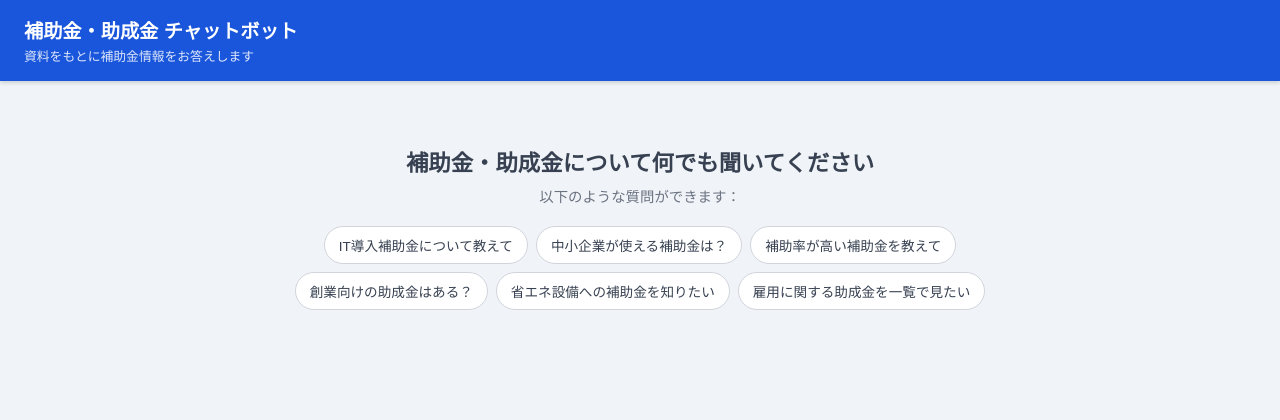
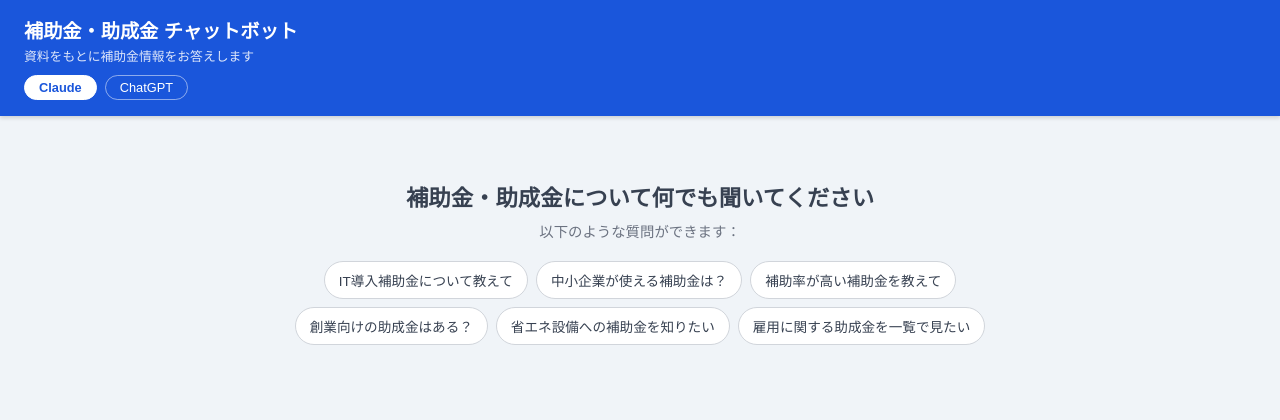
Before and after one commit to ryotasato2255-lang/my-second-project, a Flask app: page / in a window 1280 px wide. Shown: the top 420 px of the page. Run offline with Flask 3, Linux system fonts and the light colour scheme.

Commit message:
ChatGPT (OpenAI) を統合し、Claude と切り替え可能にする
- requirements.txt に openai>=1.0.0 を追加
- app.py に OpenAI クライアントを追加し、/api/chat で provider パラメータに応じて
  Claude (claude-opus-4-6) または ChatGPT (gpt-4o) をストリーミング応答で使い分ける
- index.html のヘッダーにモデル選択ボタン（Claude / ChatGPT）を追加し、
  選択中のプロバイダーをリクエストに含める

https://claude.ai/code/session_01EaiyyfaxA5k8vJQV5RqezK

```diff
--- a/app.py
+++ b/app.py
@@ -3,13 +3,15 @@ import json
 from pathlib import Path
 from flask import Flask, render_template, request, Response, stream_with_context
 import anthropic
+from openai import OpenAI
 from pypdf import PdfReader
 from dotenv import load_dotenv
 
 load_dotenv()
 
 app = Flask(__name__)
-client = anthropic.Anthropic(api_key=os.environ.get("ANTHROPIC_API_KEY"))
+anthropic_client = anthropic.Anthropic(api_key=os.environ.get("ANTHROPIC_API_KEY"))
+openai_client = OpenAI(api_key=os.environ.get("OPENAI_API_KEY"))
 
 DATA_DIR = Path(__file__).parent / "data"
 
@@ -51,6 +53,7 @@ def index():
 def chat():
     data = request.get_json()
     history = data.get("history", [])
+    provider = data.get("provider", "claude")
 
     documents = load_documents()
     system_with_docs = f"{SYSTEM_PROMPT}\n\n以下が補助金情報の資料です:\n\n{documents}"
@@ -60,16 +63,30 @@ def chat():
         for msg in history
     ]
 
-    def generate():
-        with client.messages.stream(
-            model="claude-opus-4-6",
-            max_tokens=2048,
-            system=system_with_docs,
-            messages=messages,
-        ) as stream:
-            for text in stream.text_stream:
-                yield f"data: {json.dumps({'text': text})}\n\n"
-        yield "data: [DONE]\n\n"
+    if provider == "chatgpt":
+        def generate():
+            stream = openai_client.chat.completions.create(
+                model="gpt-4o",
+                max_tokens=2048,
+                messages=[{"role": "system", "content": system_with_docs}] + messages,
+                stream=True,
+            )
+            for chunk in stream:
+                delta = chunk.choices[0].delta
+                if delta.content:
+                    yield f"data: {json.dumps({'text': delta.content})}\n\n"
+            yield "data: [DONE]\n\n"
+    else:
+        def generate():
+            with anthropic_client.messages.stream(
+                model="claude-opus-4-6",
+                max_tokens=2048,
+                system=system_with_docs,
+                messages=messages,
+            ) as stream:
+                for text in stream.text_stream:
+                    yield f"data: {json.dumps({'text': text})}\n\n"
+            yield "data: [DONE]\n\n"
 
     return Response(
         stream_with_context(generate()),
--- a/requirements.txt
+++ b/requirements.txt
@@ -1,4 +1,5 @@
 anthropic>=0.50.0
+openai>=1.0.0
 flask>=3.0.0
 pypdf>=4.0.0
 python-dotenv>=1.0.0
--- a/templates/index.html
+++ b/templates/index.html
@@ -24,6 +24,35 @@
 
     header h1 { font-size: 1.2rem; font-weight: 700; }
     header p { font-size: 0.8rem; opacity: 0.85; margin-top: 2px; }
+
+    .model-selector {
+      display: flex;
+      gap: 8px;
+      margin-top: 10px;
+    }
+
+    .model-btn {
+      padding: 4px 14px;
+      border-radius: 20px;
+      border: 1.5px solid rgba(255,255,255,0.5);
+      background: transparent;
+      color: white;
+      font-size: 0.8rem;
+      cursor: pointer;
+      transition: all 0.2s;
+      font-family: inherit;
+    }
+
+    .model-btn.active {
+      background: white;
+      color: #1a56db;
+      border-color: white;
+      font-weight: 700;
+    }
+
+    .model-btn:not(.active):hover {
+      background: rgba(255,255,255,0.15);
+    }
 
     #chat-container {
       flex: 1;
@@ -184,6 +213,10 @@
   <header>
     <h1>補助金・助成金 チャットボット</h1>
     <p>資料をもとに補助金情報をお答えします</p>
+    <div class="model-selector">
+      <button class="model-btn active" id="btn-claude" onclick="selectModel('claude')">Claude</button>
+      <button class="model-btn" id="btn-chatgpt" onclick="selectModel('chatgpt')">ChatGPT</button>
+    </div>
   </header>
 
   <div id="chat-container">
@@ -216,6 +249,13 @@
     const welcome = document.getElementById('welcome');
 
     const history = [];
+    let selectedProvider = 'claude';
+
+    function selectModel(provider) {
+      selectedProvider = provider;
+      document.getElementById('btn-claude').classList.toggle('active', provider === 'claude');
+      document.getElementById('btn-chatgpt').classList.toggle('active', provider === 'chatgpt');
+    }
 
     function addMessage(role, content) {
       const div = document.createElement('div');
@@ -277,7 +317,7 @@
         const response = await fetch('/api/chat', {
           method: 'POST',
           headers: { 'Content-Type': 'application/json' },
-          body: JSON.stringify({ history }),
+          body: JSON.stringify({ history, provider: selectedProvider }),
         });
 
         const reader = response.body.getReader();
```
